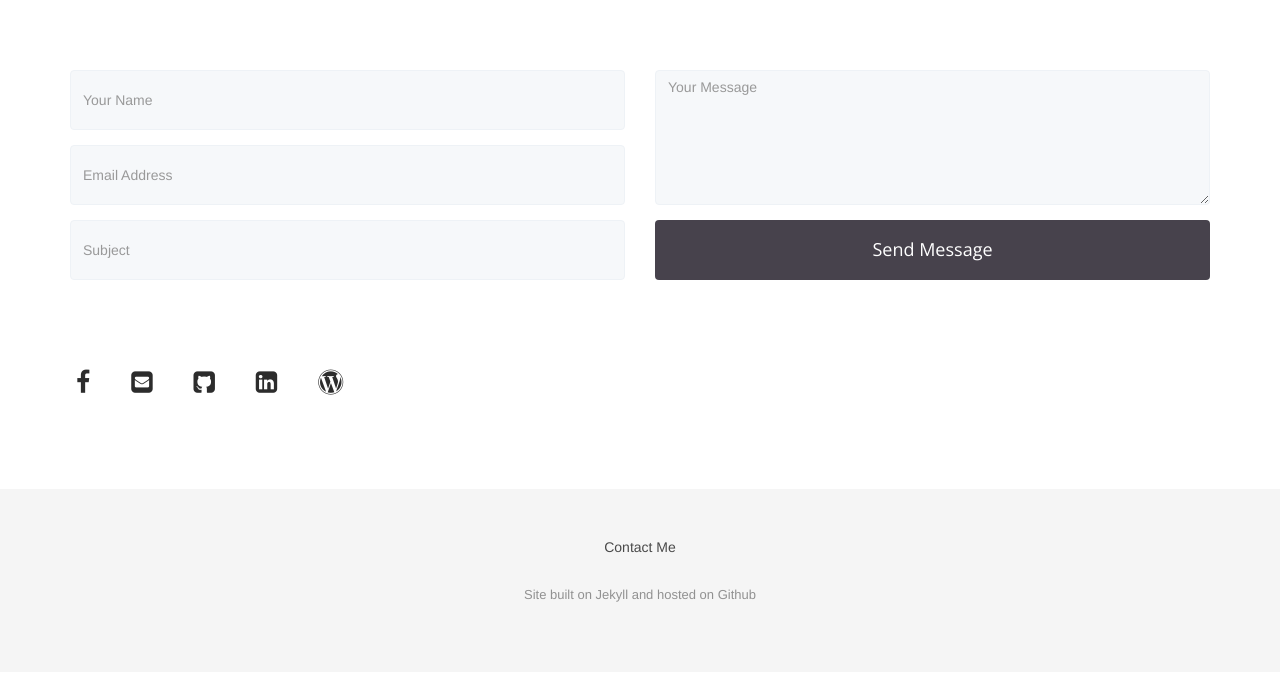
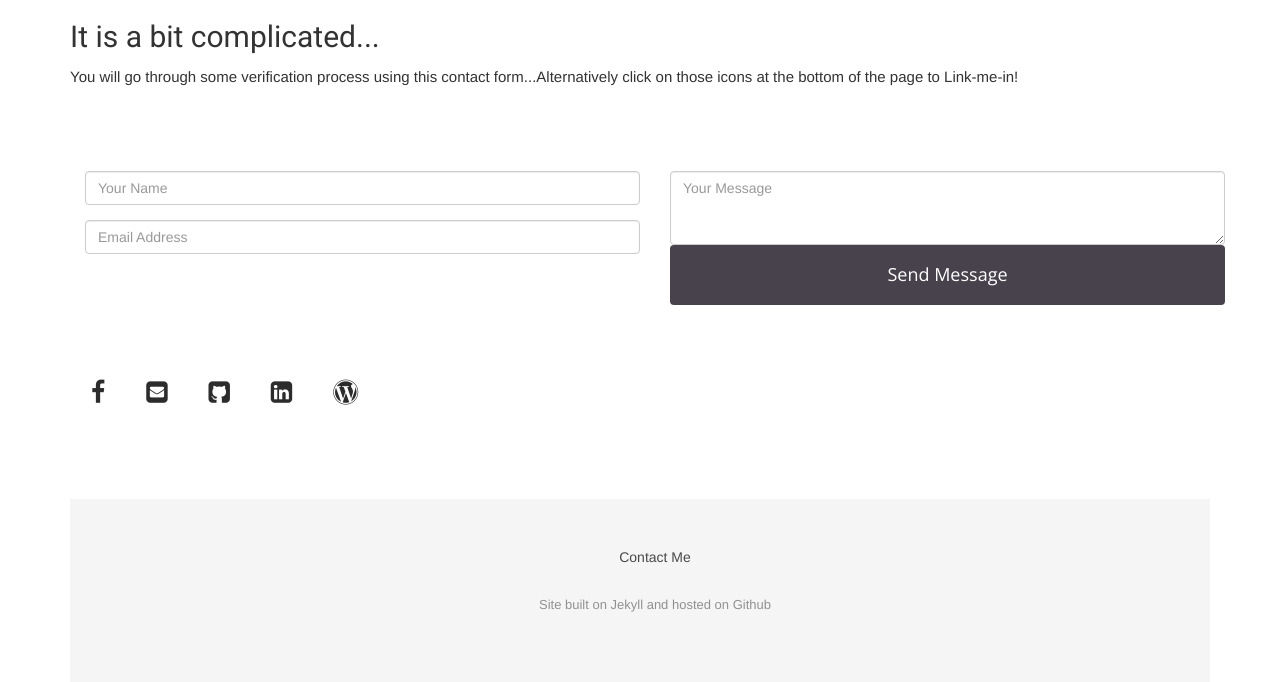
Before and after one commit to chwong1996/myhome, a Jekyll site: the page built from contact.html, in a window 1280 px wide. Shown: the part 471-1153 px from the top of the page. Built offline with Jekyll 4.4.1, drawn with Linux system fonts in a browser that asks for light colours; nearby versions of some CDN libraries; some web fonts are replaced.

Commit message:
update contact form

```diff
--- a/contact.html
+++ b/contact.html
@@ -16,37 +16,39 @@
     </div>
   </div>
 </section>
+  <div class="container">
+    <div class="row">
+      <div class="col-md-12">
+          <h2>It is a bit complicated...</h2>
+          <p>You will go through some verification process using this contact form...Alternatively click on those icons at the bottom of the page to Link-me-in!</p>
+        </div>
+      </div>
 <!-- contact form start -->
 <section id="contact-form">
   <div class="container">
+    <form method= "POST" action="http://formspree.io/chwong1996@gmail.com">
       <div class="animated.bounceIn">
     <div class="row">
       <div class="col-md-6 col-sm-12">
         <div class="block">
-          <form>
             <div class="form-group">
-              <input type="text" class="form-control" placeholder="Your Name">
+              <input type="name" class="form-control" placeholder="Your Name">
             </div>
             <div class="form-group">
-              <input type="text" class="form-control" placeholder="Email Address">
+              <input type="email" name ="email" class="form-control" placeholder="Email Address">
             </div>
-            <div class="form-group">
-              <input type="text" class="form-control" placeholder="Subject">
-            </div>
-          </form>
         </div>
       </div>
       <div class="col-md-6 col-sm-12">
         <div class="block">
-          <form>
             <div class="form-group-2">
               <textarea class="form-control" rows="3" placeholder="Your Message"></textarea>
             </div>
             <button class="btn btn-default" type="submit">Send Message</button>
-          </form>
         </div>
       </div>
     </div>
+</form>
     <div id="contact-box" class="row">
       <div class="col-md-6 col-sm-12">
         <div class="block">
```
